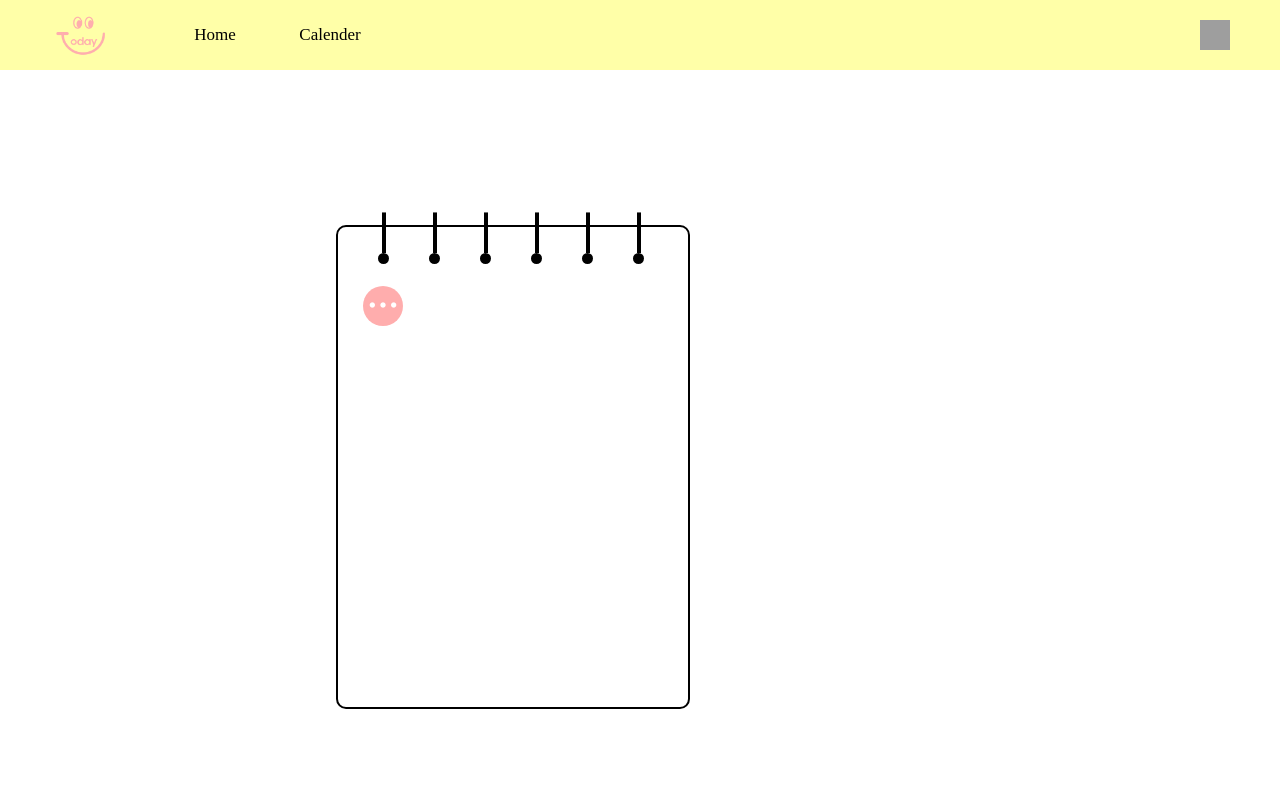
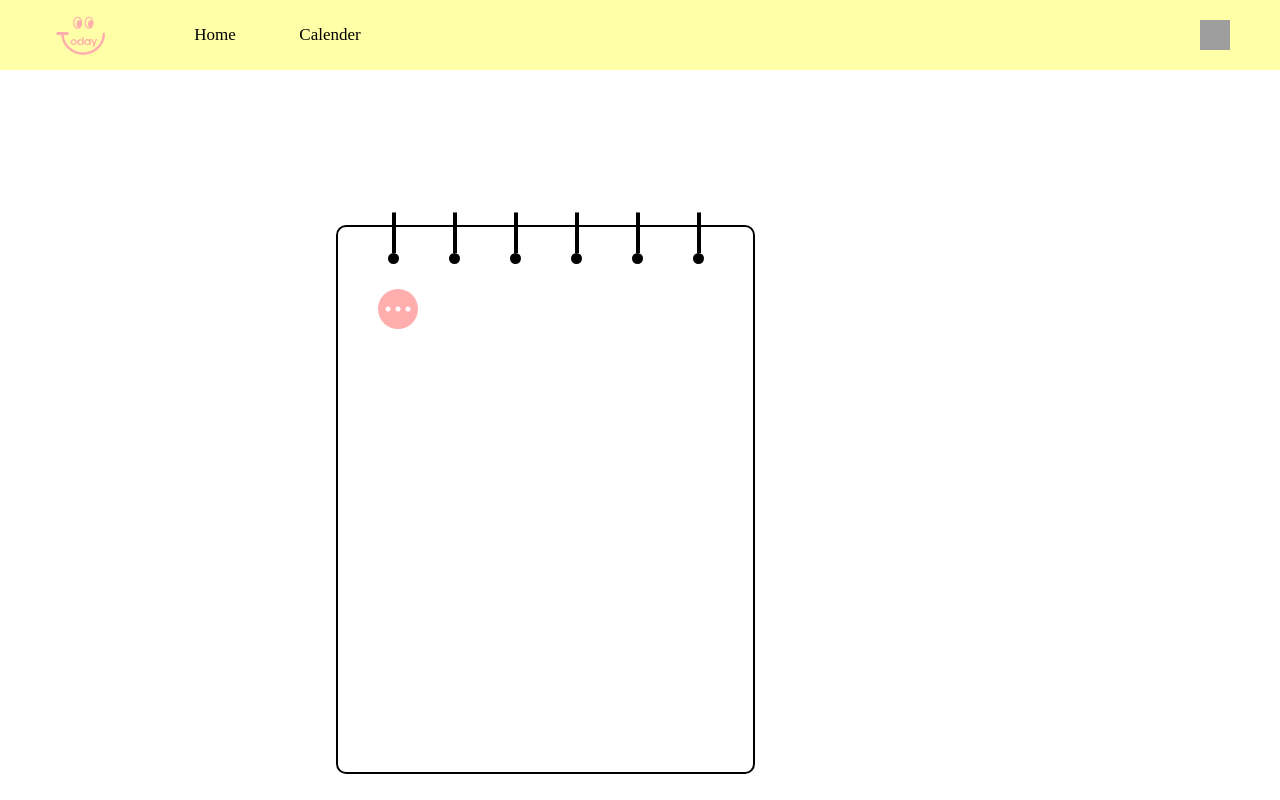
Before and after one commit to kirong99/frontnewbie, a React (Create React App) app: page /Todo in a window 1280 px wide. Shown: the top 800 px of the page. Built offline with nearby package versions, Linux system fonts and the light colour scheme; grey boxes are pictures that could not be loaded; a web font is replaced by a local one.

Commit message:
[2022-10-04]더보기 옵션 드롭다운 완성

```diff
--- /dev/null
+++ b/src/Main/Option.js
@@ -0,0 +1,26 @@
+import '../main.css';
+import ColorRevise from './Color_revise';
+import React, { useState } from "react";
+
+function Option(){
+    const [color, setColor] = useState(false);
+
+       return(
+        <div>
+             <div className="option_layout">
+                 <button className="revise">내용 수정하기</button>
+                 <button className="color_revise"
+                 onClick={() => {
+                    setColor(!color);
+                  }}
+                 >색상 수정하기</button>
+             </div>
+            {color && <ColorRevise />}
+            </div>
+       )
+
+
+   }
+
+
+   export default Option;
--- a/src/Main/Todo.js
+++ b/src/Main/Todo.js
@@ -1,16 +1,10 @@
-import React from "react";
-import option from '../image/option.png';
+import React, { useState } from "react";
+import option_ico from '../image/option.png';
+import OptionNae from './Option';
 
 function Todo(){
-/*  <script>
- const option_button = function(){
-    $('#option').click(function(){
-      if($('#option').css("display") == "none"){
-        $('#option_layout').show();
-      }
-    })
-  }
-</script> */
+ const [option_dropdown, setOption] = useState(false);
+
     return(
         <div className='content'>
         <div className='left'>
@@ -22,14 +16,19 @@ function Todo(){
             <div><div className='line'></div><div className='circle'></div></div>
             <div><div className='line'></div><div className='circle'></div></div>
           </div>
-          <div className="option" id="option">
-            <img className='option_ico' src={option} alt='option'/>
+          <div className="option_com">
+
+            <button  className="option"
+              onClick={() => {
+                setOption(!option_dropdown);
+              }}
+            >
+             <img className='option_ico' src={option_ico} alt='option_ico'/>
+            </button>
+
+
+          {option_dropdown && <OptionNae />}
           </div>
-          <div id="option_layout">
-              <button id="revise">내용 수정하기</button>
-              <button id="color_revise">색상 수정하기</button>
-          </div>
-
         </div>
         <div className='right'>
           <div className='sticker'></div>
--- a/src/main.css
+++ b/src/main.css
@@ -1,13 +1,14 @@
 .content{max-width: 1920px; margin: 0 auto; height: 100%;}
-.content .left{width: 350px; height: 480px; border: 2px solid #000; margin-left: 336px; border-radius: 10px; margin-top: 155px;float: left;}
+.content .left{width: 415px; height: 545px; border: 2px solid #000; margin-left: 336px; border-radius: 10px; margin-top: 155px;float: left;}
 .content .left .sp{margin-top: -15px;}
-.content .left .sp>div{float: left; margin-left: 40px;}
+.content .left .sp>div{float: left; margin-left: 50px;}
 .content .left .sp .line{width: 4px; height: 40px; background-color: #000;}
 .content .left .sp .circle{width: 11px; height: 11px; background-color: #000; border-radius: 50%;}
-.content .left .option{width: 40px; height: 40px; position: relative; border-radius: 50%; margin-top: 74px; margin-left: 25px; background: rgba(255, 159, 159, .85);}
-.content .left .option img{width: 32px; position: absolute; top: 3px; left: 4px;}
-.content .left #option_layout{width: 115px; border: 1px solid black; border-radius: 8px; margin-left: 25px; display: none;}
-.content .left #option_layout button{border: none; background: none; width: 115px; height: 30px;}
-.content .left #option_layout #revise{border-bottom: 1px solid black;}
+.content .left .option{width: 40px; height: 40px; position: relative; border-radius: 50%; margin-top: 25px; margin-left: 40px; background: rgba(255, 159, 159, .85); border: none; cursor: pointer;}
+.content .left .option img{width: 30px; position: absolute; top: 5px; left: 5px;}
 .content .right{width: 400px; height: 400px; float: right; margin-right: 285px; margin-top: 220px; background-color: #F7FF00; box-shadow: 10px 10px 10px #00000029;}
 .content .right .sticker{width: 212px; height: 53px; background-color: rgba(255, 159, 159, .85); margin-top: -26px;}
+
+.option_layout{width: 115px; border: 1px solid black; border-radius: 8px; margin-left: 25px;}
+.option_layout button{border: none; background: none; width: 115px; height: 30px;}
+.option_layout .revise{border-bottom: 1px solid black;}
```
